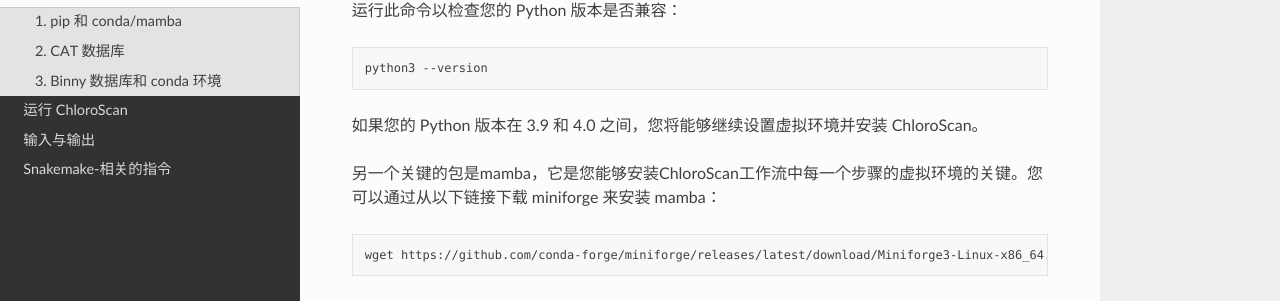
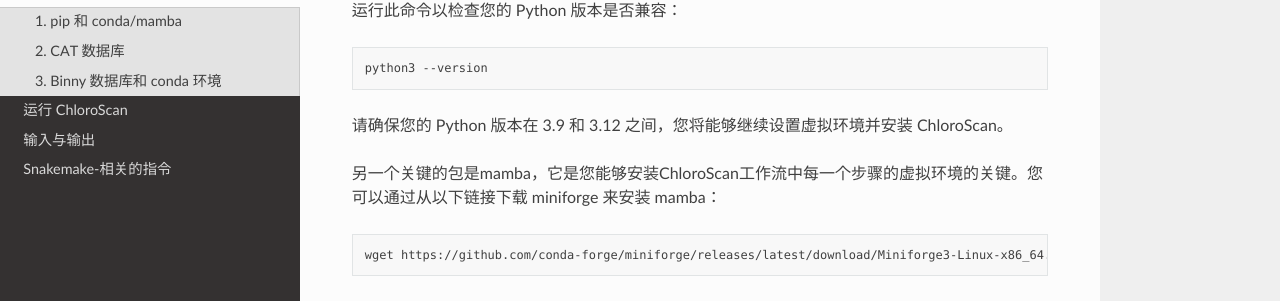
Before and after one commit to Andyargueasae/chloroscan, a Sphinx documentation site: the page built from docs/source/main/installation_CN.rst, in a window 1280 px wide and 900 px high. Shown: the part 372-673 px from the top of the window. Built offline with Sphinx 7.4.7 and the Read the Docs theme 3.1.0, drawn with Linux system fonts in a browser that asks for light colours.

Commit message:
docs and github workflow

```diff
--- a/docs/source/main/installation.rst
+++ b/docs/source/main/installation.rst
@@ -7,7 +7,7 @@
 1. pip and conda/mamba
 -----------------------
 
-To install the workflow, use pip. Firstly create a virtual environment. Ensure that your machine strictly follows the python version restrictions: > 3.9 and < 4.0.
+To install the workflow, use pip. Firstly create a virtual environment. Ensure that your machine strictly follows the python version restrictions: > 3.9 and < 3.12.
 
 Run this to check if your python version is compatible:
 
--- a/docs/source/main/installation_CN.rst
+++ b/docs/source/main/installation_CN.rst
@@ -15,7 +15,7 @@
 
     python3 --version
 
-如果您的 Python 版本在 3.9 和 4.0 之间，您将能够继续设置虚拟环境并安装 ChloroScan。
+请确保您的 Python 版本在 3.9 和 3.12 之间，您将能够继续设置虚拟环境并安装 ChloroScan。
 
 另一个关键的包是mamba，它是您能够安装ChloroScan工作流中每一个步骤的虚拟环境的关键。您可以通过从以下链接下载 miniforge 来安装 mamba：
 
```
Also changed, not shown: 1 other file.
